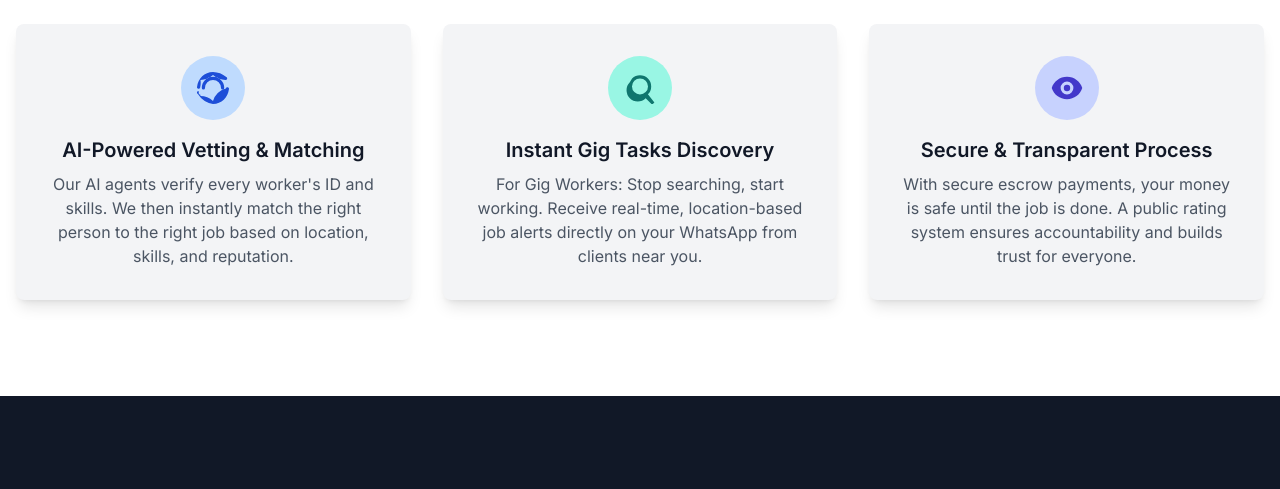
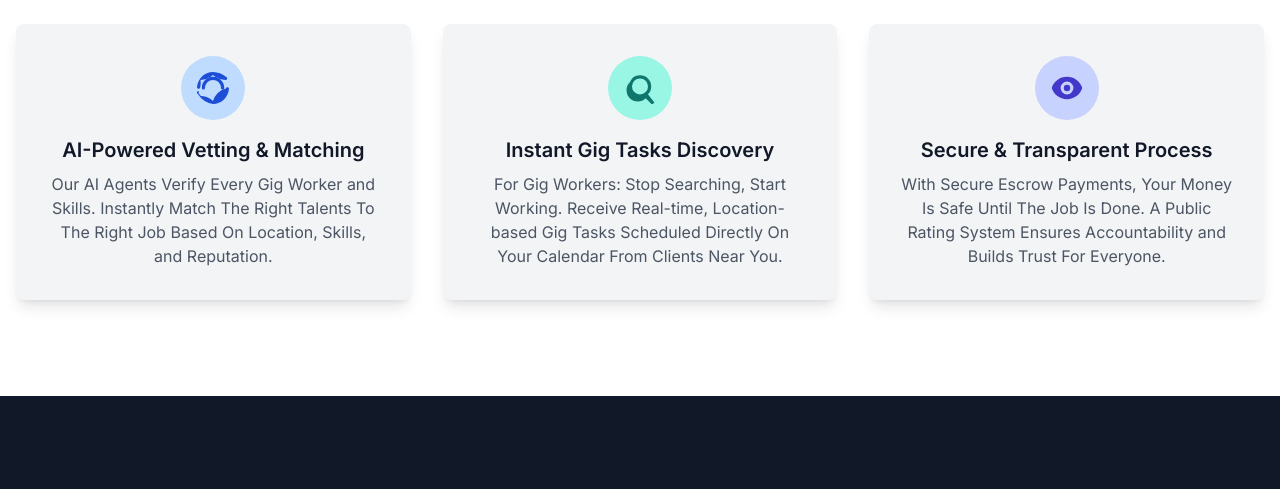
Before and after one commit to Fred-Anziko/Kivulu-Web, a plain HTML site: page index.html in a window 1280 px wide. Shown: the part 540-1029 px from the top of the page. Drawn offline with nearby package versions, Linux system fonts and the light colour scheme.

Commit message:
Update index.html

```diff
--- a/index.html
+++ b/index.html
@@ -40,21 +40,21 @@
                         <svg class="w-8 h-8" fill="currentColor" viewBox="0 0 20 20" xmlns="http://www.w3.org/2000/svg"><path fill-rule="evenodd" d="M2.166 4.999A11.954 11.954 0 0010 1.944a11.954 11.954 0 007.834 3.055a1 1 0 00.466-1.897A13.954 13.954 0 0010 0C4.612 0 .68 3.992.05 9.184a1 1 0 001.932.518A11.954 11.954 0 002.166 4.999zM10 5a5 5 0 015 5a1 1 0 002 0a7 7 0 10-14 0a1 1 0 002 0a5 5 0 015-5zM1.01 11.838a1 1 0 00-.465 1.897A13.954 13.954 0 0010 20c5.388 0 9.32-3.992 9.95-9.184a1 1 0 00-1.932-.518A11.954 11.954 0 0010 18.056a11.954 11.954 0 00-7.834-3.055a1 1 0 00-.99-1.163z" clip-rule="evenodd"></path></svg>
                     </div>
                     <h3 class="text-xl font-semibold mb-2">AI-Powered Vetting & Matching</h3>
-                    <p class="text-gray-600">Our AI agents verify every worker's ID and skills. We then instantly match the right person to the right job based on location, skills, and reputation.</p>
+                    <p class="text-gray-600">Our AI Agents Verify Every Gig Worker and Skills. Instantly Match The Right Talents To The Right Job Based On Location, Skills, and Reputation.</p>
                 </div>
                 <div class="bg-gray-100 p-8 rounded-lg shadow-lg flex flex-col items-center text-center">
                     <div class="w-16 h-16 bg-teal-200 text-teal-700 rounded-full flex items-center justify-center mb-4">
                          <svg class="w-8 h-8" fill="currentColor" viewBox="0 0 20 20" xmlns="http://www.w3.org/2000/svg"><path fill-rule="evenodd" d="M5.05 4.05a7 7 0 119.9 9.9L19 19l-1.414 1.414-4.05-4.05a7 7 0 01-9.9-9.9zM6.464 5.464a5 5 0 107.072 7.072A5 5 0 006.464 5.464z" clip-rule="evenodd"></path></svg>
                     </div>
                     <h3 class="text-xl font-semibold mb-2">Instant Gig Tasks Discovery</h3>
-                    <p class="text-gray-600">For Gig Workers: Stop searching, start working. Receive real-time, location-based job alerts directly on your WhatsApp from clients near you.</p>
+                    <p class="text-gray-600">For Gig Workers: Stop Searching, Start Working. Receive Real-time, Location-based Gig Tasks Scheduled Directly On Your Calendar From Clients Near You.</p>
                 </div>
                 <div class="bg-gray-100 p-8 rounded-lg shadow-lg flex flex-col items-center text-center">
                     <div class="w-16 h-16 bg-indigo-200 text-indigo-700 rounded-full flex items-center justify-center mb-4">
                         <svg class="w-8 h-8" fill="currentColor" viewBox="0 0 20 20" xmlns="http://www.w3.org/2000/svg"><path d="M10 12a2 2 0 100-4 2 2 0 000 4z"></path><path fill-rule="evenodd" d="M.458 10C1.732 5.943 5.522 3 10 3s8.268 2.943 9.542 7c-1.274 4.057-5.022 7-9.542 7S1.732 14.057.458 10zM14 10a4 4 0 11-8 0 4 4 0 018 0z" clip-rule="evenodd"></path></svg>
                     </div>
                     <h3 class="text-xl font-semibold mb-2">Secure & Transparent Process</h3>
-                    <p class="text-gray-600">With secure escrow payments, your money is safe until the job is done. A public rating system ensures accountability and builds trust for everyone.</p>
+                    <p class="text-gray-600">With Secure Escrow Payments, Your Money Is Safe Until The Job Is Done. A Public Rating System Ensures Accountability and Builds Trust For Everyone.</p>
                 </div>
             </div>
         </div>
```
